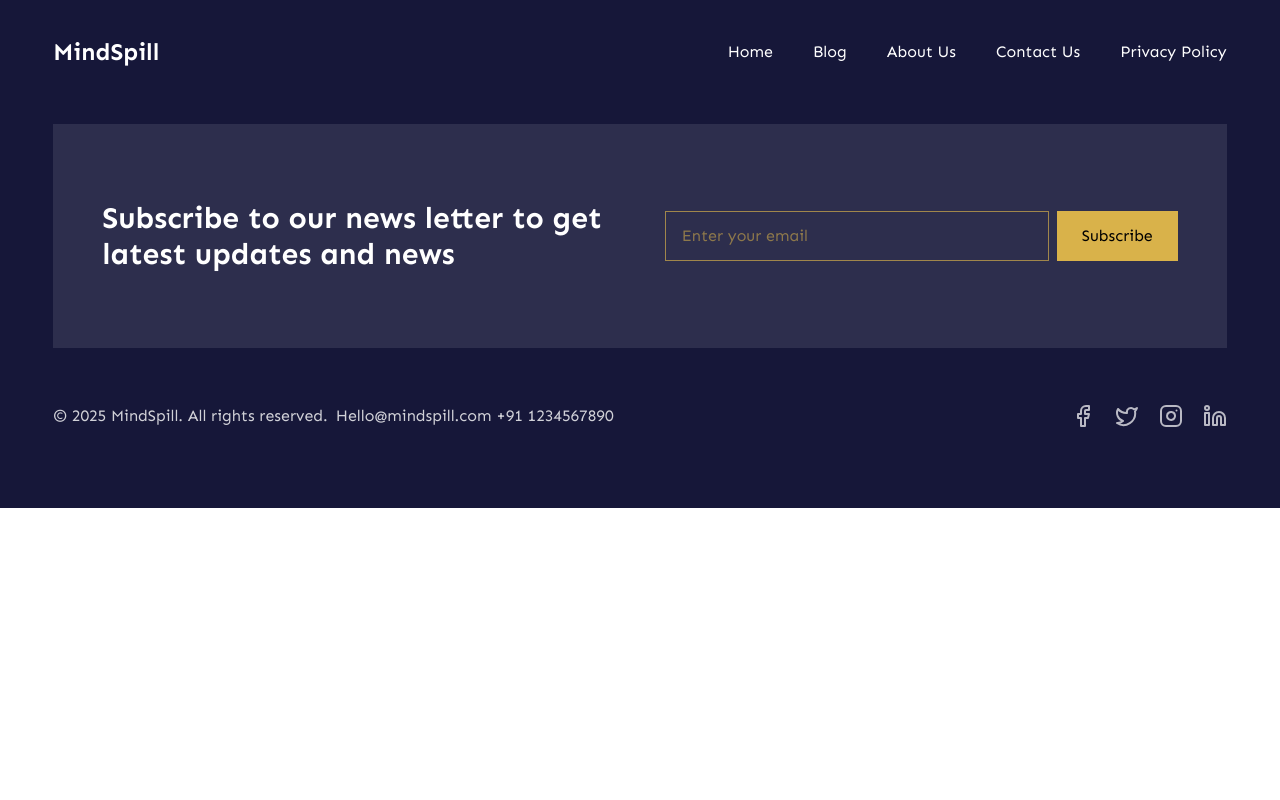
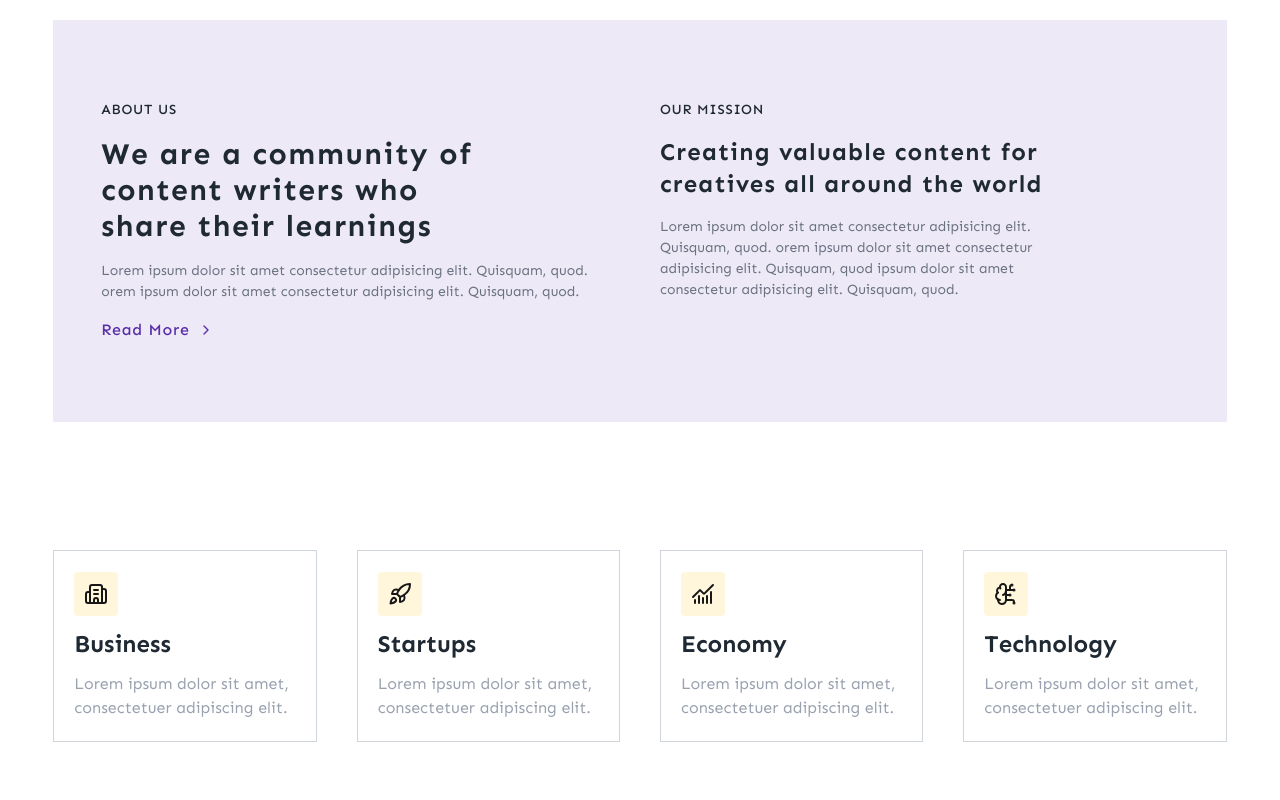
Before and after one commit to akki110/blog-nextjs, a Next.js app: page / in a window 1280 px wide. Shown: the part 1660-2460 px from the top of the page. Before the commit the page ends 2168 px from the top, so only its background shows below. Built offline with nearby package versions, Linux system fonts and the light colour scheme.

Commit message:
Home Page Complete

```diff
--- a/package.json
+++ b/package.json
@@ -8,6 +8,7 @@
     "start": "next start"
   },
   "dependencies": {
+    "embla-carousel-react": "^8.6.0",
     "jsonwebtoken": "^9.0.3",
     "lucide-react": "^0.562.0",
     "next": "16.0.8",
--- a/src/app/globals.css
+++ b/src/app/globals.css
@@ -14,7 +14,7 @@
 }
 
 @theme {
-  --color-flame: #edc14a;
+  --color-flame: #ffd050;
   --color-space-indigo: #161739;
   --color-purple: #592ea9;
   --color-surface: #1f2933;
--- a/src/app/page.jsx
+++ b/src/app/page.jsx
@@ -3,11 +3,26 @@
 import BlogList from "@/components/ui/BlogList";
 import CategoryCard from "@/components/ui/CategoryCard";
 import Hero from "@/components/ui/Hero";
+import Newsletter from "@/components/ui/Newsletter";
 import ReusableLink from "@/components/ui/ReusableLink";
-import { Building2, Rocket } from "lucide-react";
+import useEmblaCarousel from "embla-carousel-react";
+import {
+  ArrowLeftIcon,
+  ArrowRightIcon,
+  BrainCircuit,
+  Building2,
+  ChartNoAxesCombined,
+  ChevronRight,
+  Rocket,
+} from "lucide-react";
 import Image from "next/image";
 import Link from "next/link";
 
+const Home = () => {
+  // Hooks
+  const [emblaRef, emblaApi] = useEmblaCarousel({ loop: true });
+
+  //  Functions
   const categoryList = [
     {
       title: "Business",
@@ -18,6 +33,16 @@ const categoryList = [
       title: "Startups",
       description: "Lorem ipsum dolor sit amet, consectetuer adipiscing elit.",
       icon: <Rocket />,
+    },
+    {
+      title: "Economy",
+      description: "Lorem ipsum dolor sit amet, consectetuer adipiscing elit.",
+      icon: <ChartNoAxesCombined />,
+    },
+    {
+      title: "Technology",
+      description: "Lorem ipsum dolor sit amet, consectetuer adipiscing elit.",
+      icon: <BrainCircuit />,
     },
   ];
 
@@ -65,13 +90,29 @@ const allPost = [
     },
   ];
 
-const Home = () => {
+  const testimonial = [
+    {
+      name: "John Doe",
+      city: "New York, USA",
+      description:
+        "Lorem ipsum dolor sit amet, consectetur adipiscing elit. Psum dolor sit amet, consectetur adipiscing elit.",
+      image: "/images/image.png",
+    },
+    {
+      name: "John Doe",
+      city: "New York, USA",
+      description:
+        "Lorem ipsum dolor sit amet, consectetur adipiscing elit. Psum dolor sit amet, consectetur adipiscing elit.",
+      image: "/images/image.png",
+    },
+  ];
+
   return (
     <>
       {/* Hero Section */}
       <Hero />
       {/* All Posts */}
-      <div className="w-full h-full flex justify-center items-center py-16">
+      <div className="w-full h-full flex justify-center items-center py-8 md:py-16">
         <div className="w-full md:w-11/12 grid grid-cols-1 md:grid-cols-2 gap-5 md:gap-10">
           {/* Left */}
           <div className="px-5 md:px-0">
@@ -140,6 +181,157 @@ const Home = () => {
         </div>
       </div>
 
+      {/* About Us */}
+      <div className="w-full h-full flex justify-center items-center py-8 md:py-16">
+        <div className="w-full md:w-11/12 grid grid-cols-1 md:grid-cols-2 gap-5 md:gap-10 bg-purple/10 px-5 md:px-12 py-10 md:py-20">
+          <div className="flex flex-col gap-4">
+            <h5 className="text-surface dark:text-white text-sm md:text-md font-medium tracking-wider uppercase">
+              About Us
+            </h5>
+            <h2 className="text-surface dark:text-white text-xl md:text-3xl font-bold tracking-wider w-full md:w-9/12">
+              We are a community of content writers who share their learnings
+            </h2>
+            <p className="text-gray-500 dark:text-white text-[12px] md:text-[14px] font-normal">
+              Lorem ipsum dolor sit amet consectetur adipisicing elit. Quisquam,
+              quod. orem ipsum dolor sit amet consectetur adipisicing elit.
+              Quisquam, quod.
+            </p>
+            <Link
+              href={"/about"}
+              className="text-purple font-medium tracking-wider flex items-center gap-2"
+            >
+              Read More <ChevronRight className="w-4 h-4" />
+            </Link>
+          </div>
+          <div className="flex flex-col gap-4">
+            <h5 className="text-surface dark:text-white text-sm md:text-md font-medium tracking-wider uppercase">
+              Our Mission
+            </h5>
+            <h2 className="text-surface dark:text-white text-md md:text-2xl font-bold tracking-wider w-full md:w-10/12">
+              Creating valuable content for creatives all around the world
+            </h2>
+            <p className="text-gray-500 dark:text-white text-[12px] md:text-[14px] font-normal w-full md:w-10/12">
+              Lorem ipsum dolor sit amet consectetur adipisicing elit. Quisquam,
+              quod. orem ipsum dolor sit amet consectetur adipisicing elit.
+              Quisquam, quod ipsum dolor sit amet consectetur adipisicing elit.
+              Quisquam, quod.
+            </p>
+          </div>
+        </div>
+      </div>
+
+      {/* Category List */}
+      <div className="w-full h-full flex justify-center items-center py-8 md:py-16">
+        <div className="w-full md:w-11/12 px-5 md:px-0 grid grid-cols-1 sm:grid-cols-2 xl:grid-cols-4 gap-5 md:gap-10">
+          {categoryList.map((category) => (
+            <CategoryCard
+              key={category.title}
+              title={category.title}
+              description={category.description}
+              icon={category.icon}
+              isCategoryPage={false}
+            />
+          ))}
+        </div>
+      </div>
+
+      {/* Out Story */}
+      <div className="w-full h-full flex justify-center items-center py-8 md:py-16">
+        <div className="w-full md:w-11/12 px-5 md:px-0 md:gap-10 relative">
+          <div
+            className="w-9/12 h-[600px] bg-no-repeat bg-cover bg-center hidden md:block"
+            style={{ backgroundImage: "url('/images/our-story.png')" }}
+          ></div>
+          <div className="w-full md:w-6/12 max-h-[450px] bg-white  md:absolute bottom-0 right-0 flex flex-col items-start justify-start gap-5 md:gap-8 p-2 md:p-16 ">
+            <h5 className="text-surface dark:text-white text-sm md:text-md font-medium tracking-wider uppercase">
+              Why We Started
+            </h5>
+            <h2 className="text-surface dark:text-white w-full md:w-10/12 text-xl md:text-3xl font-bold tracking-wider">
+              It started out as a simple idea and evolved into our passion
+            </h2>
+            <p className="text-gray-500 dark:text-white text-[12px] md:text-[14px] font-normal">
+              Lorem ipsum dolor sit amet consectetur adipisicing elit. Quisquam,
+              quod. orem ipsum dolor sit amet consectetur adipisicing elit.
+              Quisquam, quod ipsum dolor sit amet consectetur adipisicing elit.
+              Quisquam, quod.
+            </p>
+            <ReusableLink
+              href={"/about"}
+              text={"Discover More"}
+              isArrowRight={true}
+            />
+          </div>
+        </div>
+      </div>
+
+      {/* Testimonial */}
+      <div className="w-full h-full flex justify-center items-center py-8 md:py-16">
+        <div className="w-full md:w-11/12 px-5 md:px-0 grid grid-cols-1 md:grid-cols-2 gap-5 md:gap-10 bg-flame/10">
+          <div className="p-5 md:p-16 flex flex-col gap-5">
+            <h5 className="text-surface dark:text-white text-sm md:text-md font-medium tracking-wider uppercase">
+              Testimonials
+            </h5>
+            <h2 className="text-surface dark:text-white w-full md:w-10/12 text-xl md:text-3xl font-bold tracking-wider">
+              What our clients say about us
+            </h2>
+            <p className="text-gray-500 dark:text-white text-[12px] md:text-[14px] font-normal">
+              Lorem ipsum dolor sit amet consectetur adipisicing elit. Quisquam,
+              quod. orem ipsum dolor sit amet consectetur adipisicing elit.
+              Quisquam.
+            </p>
+          </div>
+          <div className="p-5 md:p-16">
+            <div ref={emblaRef} className="overflow-hidden relative">
+              <div className="flex">
+                {testimonial.map((item, i) => (
+                  <div className="min-w-full">
+                    <p className="w-full md:w-10/12 text-surface dark:text-white text-md md:text-xl font-bold">
+                      {item.description}
+                    </p>
+
+                    <div className="flex justify-start items-center gap-2 mt-20">
+                      <div className="relative w-12 h-12 overflow-hidden rounded-full">
+                        <Image
+                          src={item.image}
+                          alt={item.name}
+                          fill
+                          className="object-cover"
+                        />
+                      </div>
+                      <div className="flex flex-col gap-1">
+                        <h6 className="text-surface dark:text-white text-sm md:text-md font-medium tracking-wider uppercase">
+                          {item.name}
+                        </h6>
+                        <p className="text-gray-500 dark:text-white text-[12px] md:text-[14px] font-normal">
+                          {item.city}
+                        </p>
+                      </div>
+                    </div>
+                  </div>
+                ))}
+              </div>
+              <div className="absolute right-0 bottom-0 flex gap-2">
+                <button
+                  className="w-10 h-10 rounded-full flex justify-center items-center bg-white hover:bg-space-indigo hover:text-white"
+                  onClick={() => emblaApi?.scrollPrev()}
+                >
+                  <ArrowLeftIcon className="w-4 h-4" />
+                </button>
+                <button
+                  className="w-10 h-10 rounded-full flex justify-center items-center bg-white hover:bg-space-indigo hover:text-white"
+                  onClick={() => emblaApi?.scrollNext()}
+                >
+                  <ArrowRightIcon className="w-4 h-4" />
+                </button>
+              </div>
+            </div>
+          </div>
+        </div>
+      </div>
+
+      {/* Newsletter */}
+      <Newsletter />
+
       {/* <h1>Home</h1>
       <ReusableLink href={"/blog"} text={"Read More"} isArrowRight={true} />
       <div className="w-11/12 mx-auto mt-5 flex flex-wrap gap-5 my-5">
--- /dev/null
+++ b/src/components/ui/Newsletter.jsx
@@ -0,0 +1,22 @@
+import ReusableLink from "./ReusableLink";
+
+const Newsletter = () => {
+  return (
+    <div className="w-full h-full flex justify-center flex-col items-center py-8 md:py-16 gap-5 md:gap-8 ">
+      <div className="w-full md:w-9/12 flex justify-center flex-col items-center gap-5 md:gap-8 px-5 md:px-0">
+        <h3 className="w-full md:w-6/12 text-center text-surface dark:text-white text-xl md:text-3xl font-bold tracking-wider uppercase">
+          Join our team to be a part of our story
+        </h3>
+        <p className="w-full md:w-6/12 text-center text-gray-500 dark:text-white text-[12px] md:text-[14px] font-normal">
+          Lorem ipsum dolor sit amet consectetur adipisicing elit. Quisquam,
+          quod. orem ipsum dolor sit amet consectetur adipisicing elit.
+          Quisquam, quod ipsum dolor sit amet consectetur adipisicing elit.
+          Quisquam, quod.
+        </p>
+        <ReusableLink href={"/about"} text={"Join Now"} />
+      </div>
+    </div>
+  );
+};
+
+export default Newsletter;
--- a/src/components/ui/ReusableLink.jsx
+++ b/src/components/ui/ReusableLink.jsx
@@ -1,5 +1,5 @@
 import Link from "next/link";
-import { ArrowRight } from "lucide-react";
+import { ChevronRight } from "lucide-react";
 
 const ReusableLink = ({ href, text, isArrowRight = false }) => {
   return (
@@ -8,7 +8,7 @@ const ReusableLink = ({ href, text, isArrowRight = false }) => {
       className="text-surface text-[14px] font-semibold bg-flame px-4 py-2.5 hover:bg-flame/80 transition-all ease-in-out inline-flex items-center justify-center w-fit"
     >
       {text}
-      {isArrowRight && <ArrowRight className="ml-1 w-4 h-4" />}
+      {isArrowRight && <ChevronRight className="ml-1 w-4 h-4" />}
     </Link>
   );
 };
```
Also changed, not shown: 2 other files (tests, documents, lock files or other folders). Lines whose indentation alone changed are shown as unchanged.
